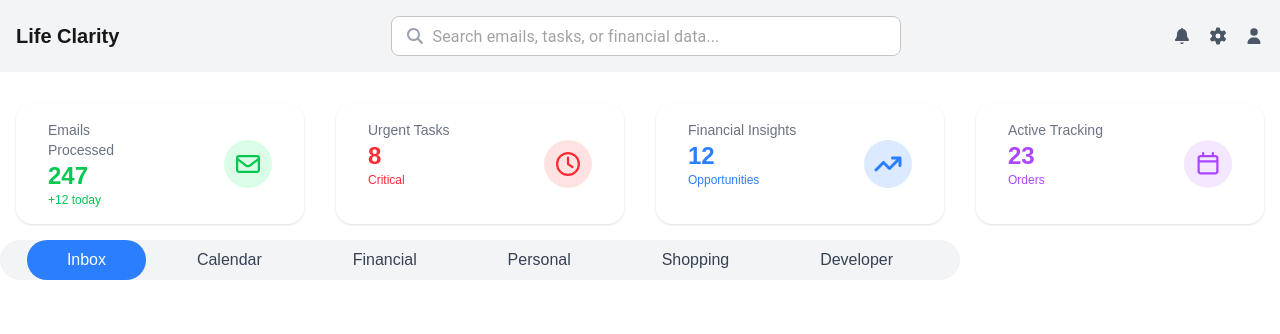
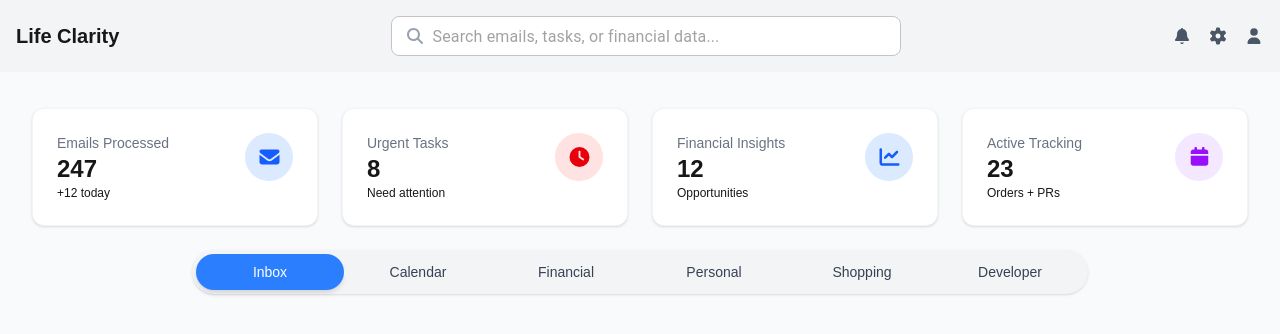
Before and after one commit to kennedyyung/hack-the-north, a Next.js app: page / in a window 1280 px wide. Shown: the top 334 px of the page. Built offline with nearby package versions, Linux system fonts and the light colour scheme; what @mui/material-nextjs would draw is missing.

Commit message:
margins
margins

```diff
--- a/src/app/components/menuBar.tsx
+++ b/src/app/components/menuBar.tsx
@@ -16,18 +16,19 @@ export default function MenuBar({ onSelectPage }: MenuBarProps) {
   };
 
   return (
-    <nav className="mt-4 px-4 flex bg-gray-100 rounded-full justify-evenly w-3/4 ">
+    <nav className="mt-6 mb-10 w-full flex justify-center">
+      <div className="flex w-full max-w-4xl bg-gray-100 rounded-full p-1 shadow-sm justify-between">
         {pages.map((page) => (
           <button
             key={page}
             onClick={() => handleClick(page)}
-          className={`px-10 py-2 rounded-full transition-colors ${
-            selectedPage === page ? "bg-blue-500 text-white" : "bg-gray-100 text-gray-700"
-          }`}
+            className={`px-6 py-2 flex-1 rounded-full transition-colors text-sm font-medium text-center
+              ${selectedPage === page ? "bg-blue-500 text-white shadow-md" : "bg-gray-100 text-gray-700"}`}
           >
             {page}
           </button>
         ))}
+      </div>
     </nav>
   );
 }
--- a/src/app/components/overview.tsx
+++ b/src/app/components/overview.tsx
@@ -1,16 +1,43 @@
 import OverviewBox from "./overviewBox"
 import { FontAwesomeIcon } from "@fortawesome/react-fontawesome";
-import { faArrowTrendUp } from "@fortawesome/free-solid-svg-icons";
+import { faEnvelope, faClock, faChartLine, faCalendar } from "@fortawesome/free-solid-svg-icons"
 
-import { faEnvelope, faClock, faCalendar } from "@fortawesome/free-regular-svg-icons"
 export default function Overview() {
     return (
         <>
-        <div className="flex flex-row mt-8">
-        <OverviewBox title="Emails Processed" value="247" valueColour = "text-green-500" note="+12 today" noteColour = "text-green-500" iconColour="text-green-500" iconBackgroundColour="bg-green-100"icon={<FontAwesomeIcon icon={faEnvelope} />}/>
-        <OverviewBox title="Urgent Tasks" value="8" valueColour = "text-red-500" note="Critical" noteColour = "text-red-500" iconColour="text-red-500" iconBackgroundColour="bg-red-100"icon={<FontAwesomeIcon icon={faClock} />}/>
-        <OverviewBox title="Financial Insights" value="12" valueColour = "text-blue-500" note="Opportunities" noteColour = "text-blue-500" iconColour="text-blue-500" iconBackgroundColour="bg-blue-100"icon={<FontAwesomeIcon icon={faArrowTrendUp} />}/>
-        <OverviewBox title="Active Tracking" value="23" valueColour = "text-purple-500" note="Orders" noteColour = "text-purple-500" iconColour="text-purple-500" iconBackgroundColour="bg-purple-100"icon={<FontAwesomeIcon icon={faCalendar} />}/>
+        <div className="grid grid-cols-1 sm:grid-cols-2 lg:grid-cols-4 gap-6 mt-8">
+        <OverviewBox
+            title="Emails Processed"
+            value="247"
+            note="+12 today"
+            iconColour="text-blue-600"
+            iconBackgroundColour="bg-blue-100"
+            icon={<FontAwesomeIcon icon={faEnvelope} />}
+        />
+        <OverviewBox
+            title="Urgent Tasks"
+            value="8"
+            note="Need attention"
+            iconColour="text-red-600"
+            iconBackgroundColour="bg-red-100"
+            icon={<FontAwesomeIcon icon={faClock} />}
+        />
+        <OverviewBox
+            title="Financial Insights"
+            value="12"
+            note="Opportunities"
+            iconColour="text-blue-600"
+            iconBackgroundColour="bg-blue-100"
+            icon={<FontAwesomeIcon icon={faChartLine} />}
+        />
+        <OverviewBox
+            title="Active Tracking"
+            value="23"
+            note="Orders + PRs"
+            iconColour="text-purple-600"
+            iconBackgroundColour="bg-purple-100"
+            icon={<FontAwesomeIcon icon={faCalendar} />}
+        />
         </div>
         </>
     )
--- a/src/app/components/overviewBox.tsx
+++ b/src/app/components/overviewBox.tsx
@@ -14,21 +14,19 @@ type OverviewBoxProps = {
 
   export default function OverviewBox({ title, value, valueColour, note, noteColour, icon, iconColour, iconBackgroundColour }: OverviewBoxProps) {
     return (
-      <div className="p-4 rounded-2xl shadow bg-white grid grid-cols-2 w-76 mx-4">
-        <div className='col-start-1 ml-4'>
+      <div className="p-6 rounded-xl shadow-sm bg-white border border-gray-100">
+            <div className="flex justify-between items-start">
+                <div className="flex-1">
                   <h3 className="text-sm font-medium text-gray-500">{title}</h3>
                   <p className={`text-2xl font-bold ${valueColour}`}>{value}</p>
                   <p className={`text-xs ${noteColour}`}>{note}</p>
                 </div>
               {icon && (
-  <div
-  className={`mr-4 justify-self-end self-center w-12 h-12 flex items-center justify-center rounded-full text-2xl ${iconColour} ${iconBackgroundColour}`}
-  >
+          <div className={`w-12 h-12 flex items-center justify-center rounded-full text-xl ${iconColour} ${iconBackgroundColour} ml-4`}>
           {icon}
         </div>
         )}
-
-
+      </div>
     </div>
   );
 }
--- a/src/app/page.tsx
+++ b/src/app/page.tsx
@@ -14,8 +14,9 @@ import Personal from "./pages/personal";
 export default function Home() {
   const [activePage, setActivePage] = useState<string | null>(null);
   return (
-    <>
+    <div className="min-h-screen bg-gray-50">
     <NavBar/>
+    <div className="px-8 py-1 max-w-14xl mx-auto">
     <Overview/>
     <MenuBar onSelectPage={setActivePage} />
 
@@ -26,7 +27,7 @@ export default function Home() {
 {activePage === "Personal" && <Personal />}
 {activePage === "Shopping" && <Shopping />}
 {activePage === "Developer" && <Developer />}
-
-    </>
+  </div>
+</div>
   );
 }
--- a/src/app/pages/inbox.tsx
+++ b/src/app/pages/inbox.tsx
@@ -4,16 +4,17 @@ import EmailSummary from "../components/emailSummary";
 
 export default function Inbox() {
     return (
-      <>
-        <h1 className="text-2xl font-bold mb-2">AI-Powered Inbox Categories</h1>
-        <p>
+      <div className="mt-8">
+            <div className="mb-6">
+                <h1 className="text-3xl font-bold text-gray-900 mb-3">AI-Powered Inbox Categories</h1>
+                <p className="text-gray-600 text-lg">
           Your emails are automatically categorized and converted into actionable tasks across finance, shopping, school, work, and development workflows
         </p>
 
         <div className="grid grid-cols-4 gap-4">
           <div className="bg-white border border-gray-300 rounded-md ">
             <div className="flex items-center ml-4 mr-2 mt-4">
-                <FontAwesomeIcon icon={faDollarSign} />
+                <FontAwesomeIcon icon={faDollarSign}  className="text-blue-500"/>
               <p>Finance</p>
             </div>
 
@@ -22,26 +23,27 @@ export default function Inbox() {
           </div>
           <div className="bg-white border border-gray-300 rounded-md ">
           <div className="flex items-center ml-4 mr-2 mt-4">
-                <FontAwesomeIcon icon={faBagShopping} />
+                <FontAwesomeIcon icon={faBagShopping}  className="text-green-500"/>
             <p>Shopping</p>
             </div>
             <EmailSummary title="Order Confirmation #1001 - TechGear Pro" from="TechGear Pro" tag="medium" icon={<FontAwesomeIcon icon={faDollarSign} />} note="Thank you for your order! Your wireless headphones and phone case will ship soon..." amount="189.99"/>
           </div>
           <div className="bg-white border border-gray-300 rounded-md  ">
           <div className="flex items-center ml-4 mr-2 mt-4">
-                <FontAwesomeIcon icon={faGraduationCap} />
+                <FontAwesomeIcon icon={faGraduationCap}  className="text-purple-500"/>
             <p>School</p>
             </div>
             <EmailSummary title="Course Registration Reminder" from="Academic Registry" tag="medium" icon={<FontAwesomeIcon icon={faDollarSign} />} note="Registration for winter semester opens tomorrow..."/>
           </div>
           <div className="bg-white border border-gray-300 rounded-md  ">
           <div className="flex items-center ml-4 mr-2 mt-4">
-                <FontAwesomeIcon icon={faBriefcase} />
+                <FontAwesomeIcon icon={faBriefcase}  className="text-orange-500"/>
             <p>Work</p>
+                    </div>
+                      <EmailSummary title="Tuition payment due" from="UBC" tag="medium" icon={<FontAwesomeIcon icon={faDollarSign} />} note="Your fall semester tuition payment of $2,850 is due by September 15th..."  dueDate="2024-12-19" amount="2341.00"/>
+                    </div>
+                </div>
             </div>
-            <EmailSummary title="Tuition payment due" from="UBC" tag="medium" icon={<FontAwesomeIcon icon={faDollarSign} />} note="Your fall semester tuition payment of $2,850 is due by September 15th..."  dueDate="2024-12-19" amount="2341.00"/>
-          </div>
         </div>
-      </>
     );
-  }
+}
```
Also changed, not shown: src/app/pages/personal.tsx (+7 -7 lines). Lines whose indentation alone changed are shown as unchanged.
